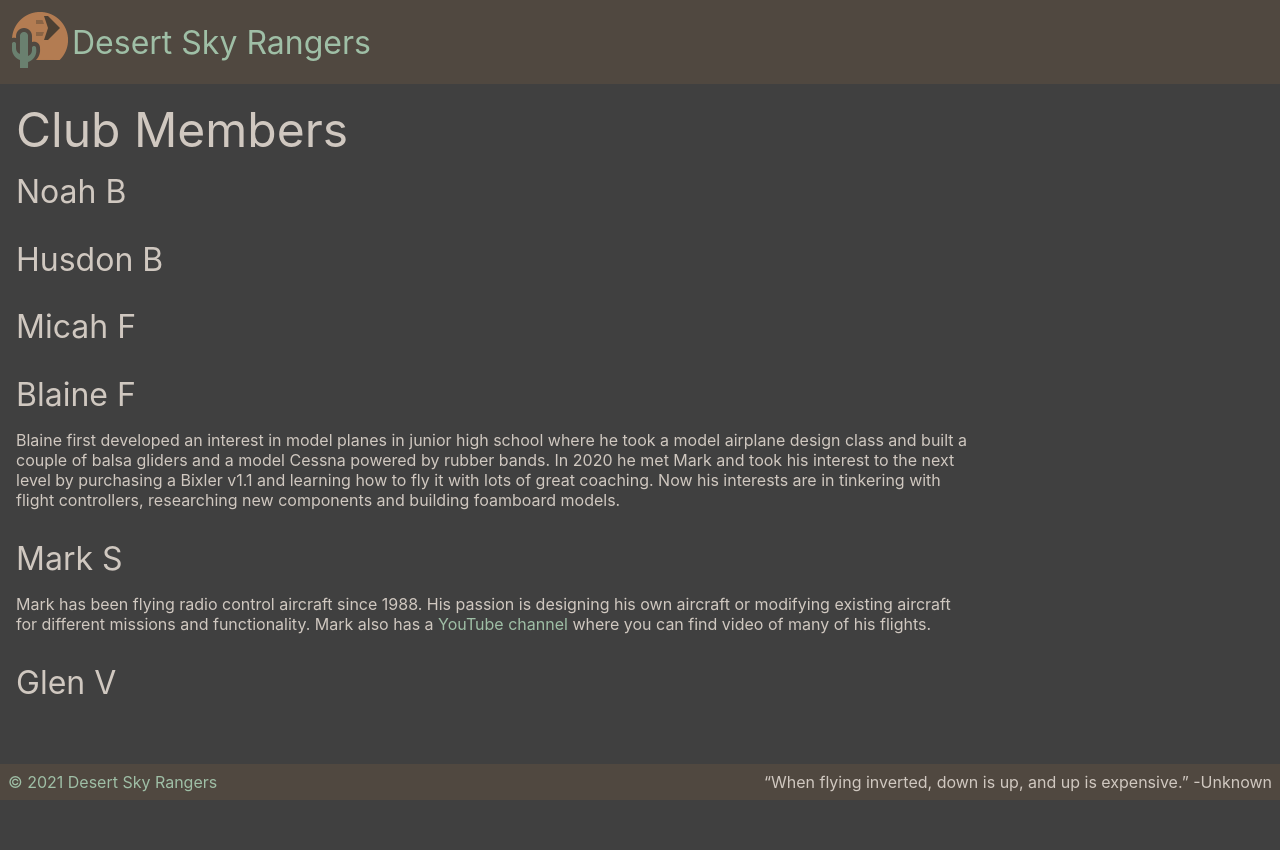
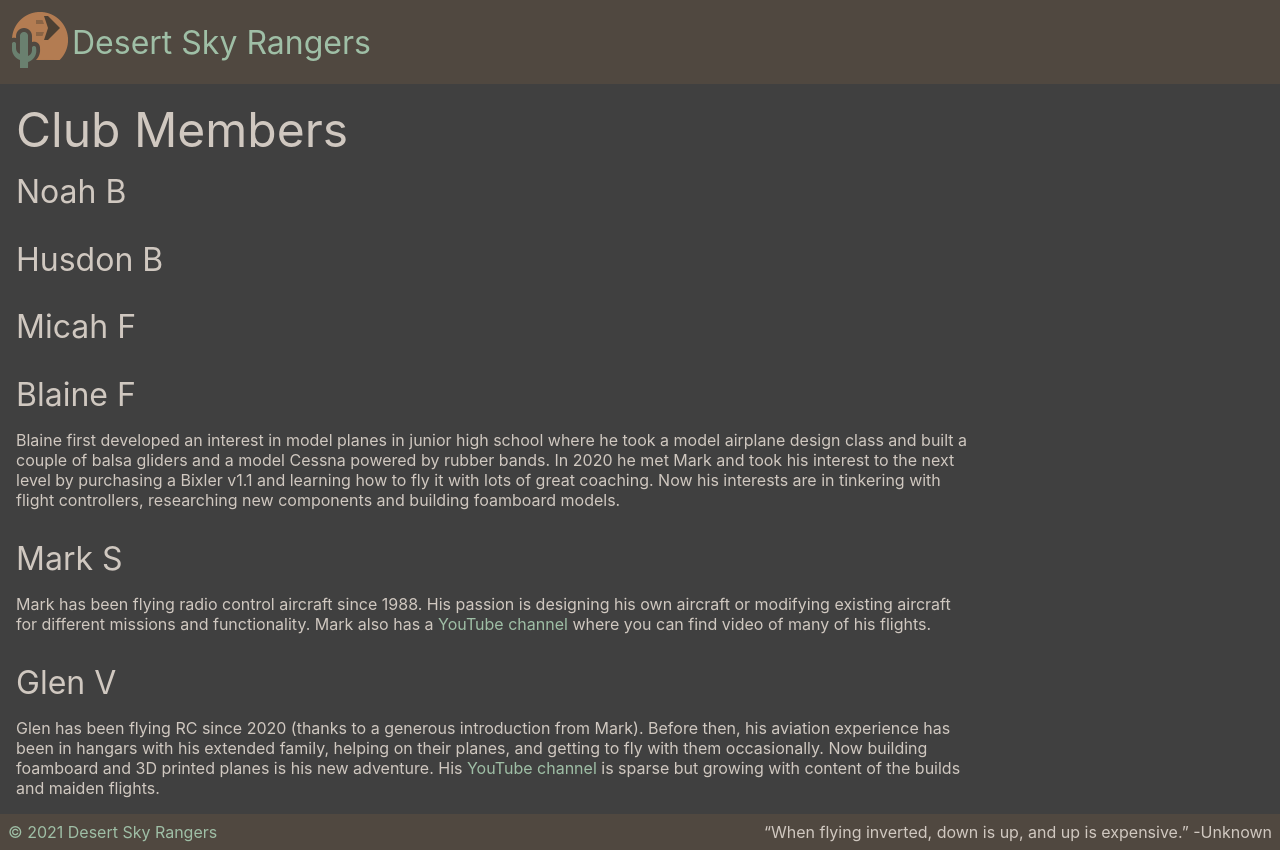
Before and after one commit to desertskyrangers/www.desertskyrangers.org, a React (Create React App) app: page /members in a window 1280 px wide. Before the commit the page ends 800 px from the top, so only its background shows below. Built offline with nearby package versions, Linux system fonts and the light colour scheme.

Commit message:
Glen's bio

```diff
--- a/src/Members.js
+++ b/src/Members.js
@@ -51,6 +51,13 @@ export default class Members extends React.Component {
 				<div className='club-member'>
 					<h3>Glen V</h3>
 					<p>
+						Glen has been flying RC since 2020 (thanks to a generous introduction
+						from Mark). Before then, his aviation experience has been in hangars
+						with his extended family, helping on their planes, and getting to fly
+						with them occasionally. Now building foamboard and 3D printed planes
+						is his new adventure.
+						His <a href='https://www.youtube.com/channel/UC2C2aXxFCsUwrsreGIAStCA'>YouTube channel</a> is
+						sparse but growing with content of the builds and maiden flights.
 					</p>
 				</div>
 
```
